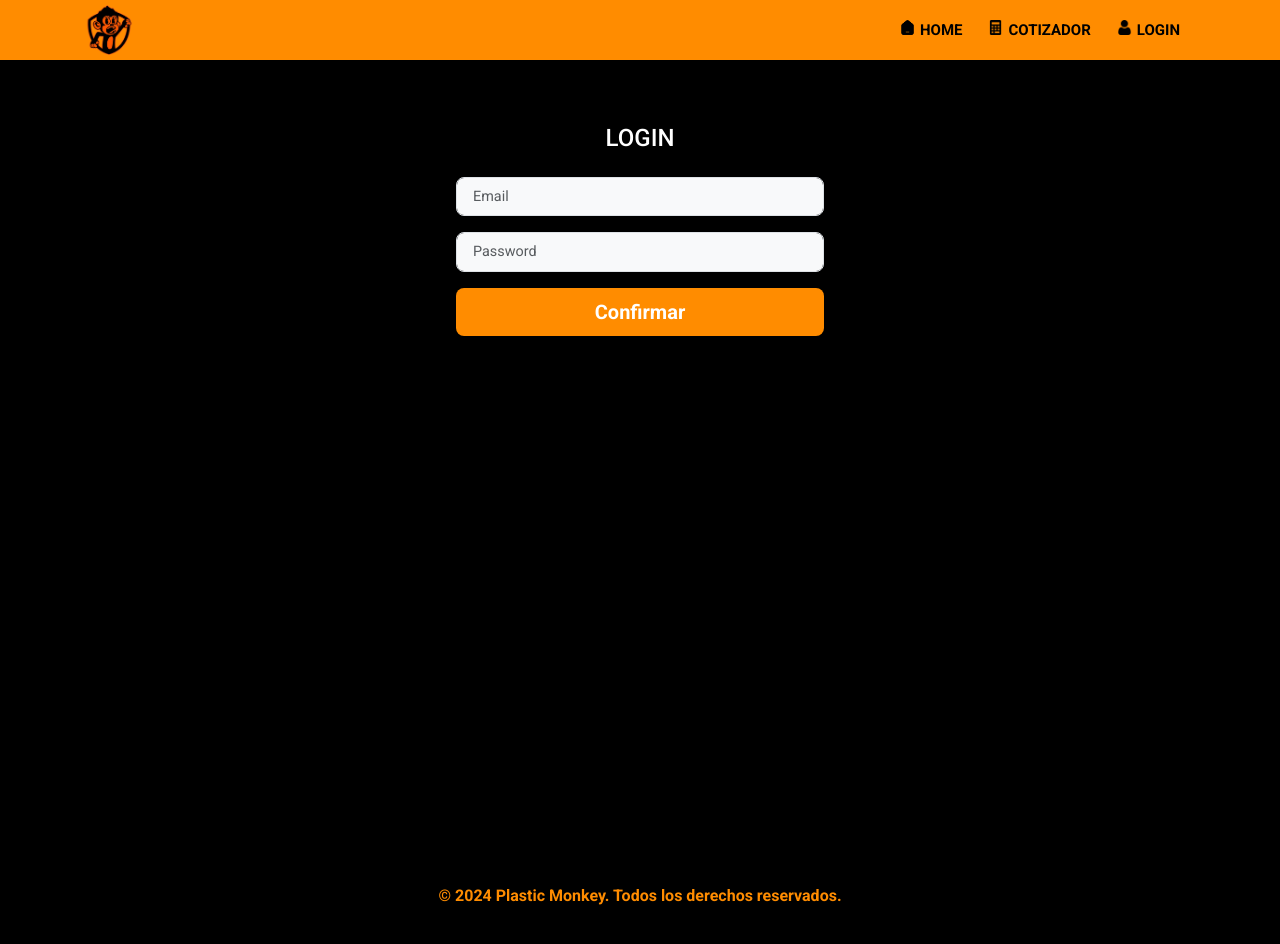
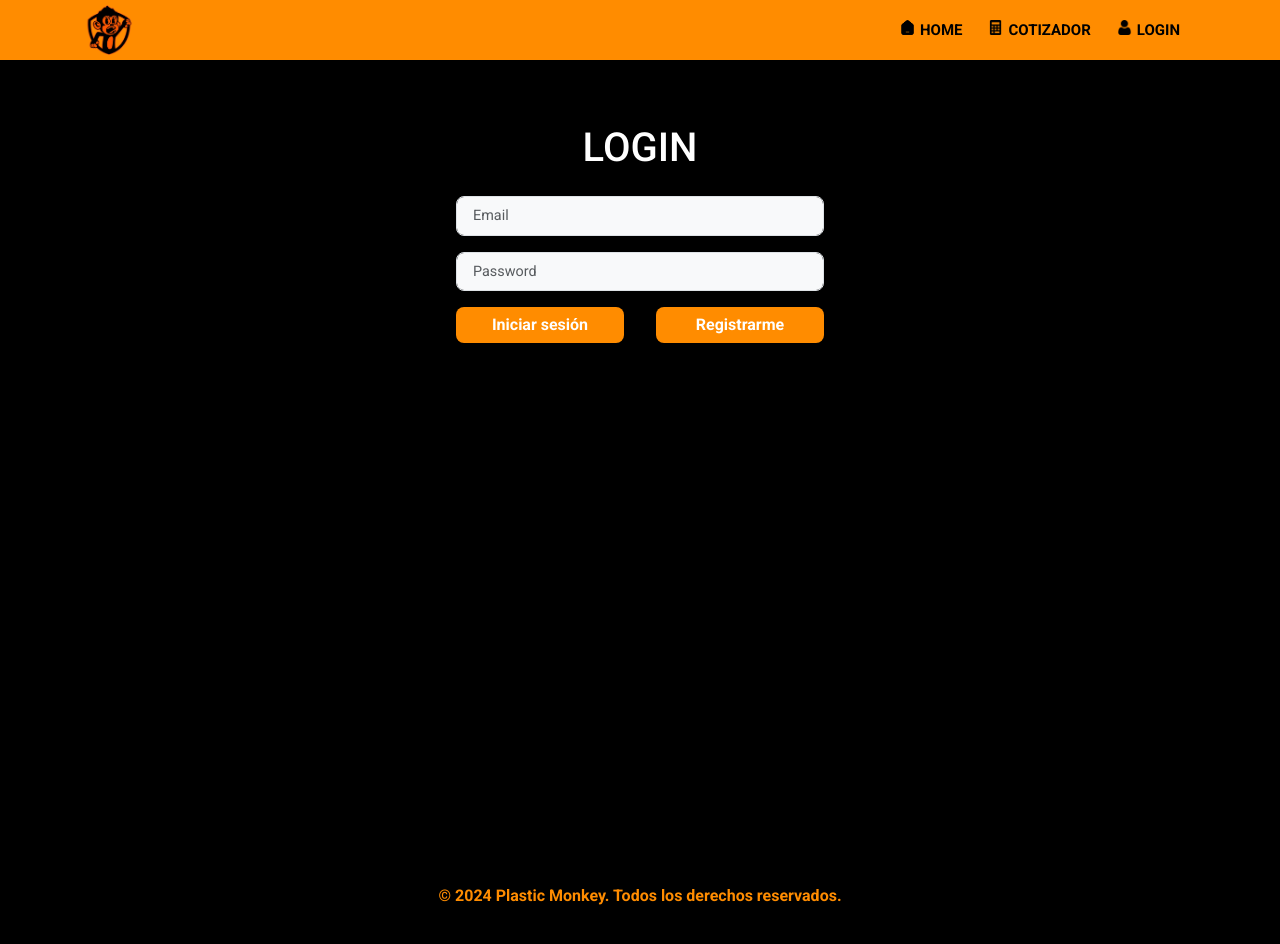
Before and after one commit to alejandrolee98/TP_PNT2, a Vue app: page /login in a window 1280 px wide. Shown: the top 944 px of the page. Built offline with nearby package versions, Linux system fonts and the light colour scheme.

Commit message:
Boton Registro

```diff
--- a/src/views/login.vue
+++ b/src/views/login.vue
@@ -26,15 +26,26 @@
             >
           </div>
 
-            <!-- Login button -->
+          <!-- Botones en línea -->
+          <div class="d-flex">
             <button
               type="submit"
-              class="login btn btn-lg w-100"
+              class="login btn btn-lg w-50"
               style="background-color: var(--primary-color); color: white;"
-              @click ="login"
+              @click="login"
             >
-              Confirmar
+              Iniciar sesión
             </button>
+
+            <button
+              type="submit"
+              class="login btn btn-lg w-50 ms-2"
+              style="background-color: var(--primary-color); color: white;"
+              @click="login"
+            >
+              Registrarme
+            </button>
+          </div>
         </form>
       </div>
     </div>
@@ -61,26 +72,6 @@
   }
 }
 }
-
-  // export default {
-  //   name: 'LoginView',
-  //   data() {
-  //     return {
-  //       username: '',
-  //       password: '',
-  //       remember: false
-  //     }
-  //   },
-  //   methods: {
-  //     handleLogin() {
-  //       console.log('Login attempt:', {
-  //         username: this.username,
-  //         password: this.password,
-  //         remember: this.remember
-  //       });
-  //     }
-  //   }
-  // }
 </script>
 
 <style scoped>
@@ -103,9 +94,31 @@
 background-color: var(--primary-color-hover) !important;
 }
 button.login {
-    font-weight:bold;
+font-weight: bold;
+font-size: 1rem;
+padding: 0.3rem;
 }
-  h1 {
-    font-size: var(--h1-size);
+.ms-2 {
+  margin-left: 2rem !important;
 }
 </style>
+
+  // export default {
+  //   name: 'LoginView',
+  //   data() {
+  //     return {
+  //       username: '',
+  //       password: '',
+  //       remember: false
+  //     }
+  //   },
+  //   methods: {
+  //     handleLogin() {
+  //       console.log('Login attempt:', {
+  //         username: this.username,
+  //         password: this.password,
+  //         remember: this.remember
+  //       });
+  //     }
+  //   }
+  // }
```
Lines whose indentation alone changed are shown as unchanged.
